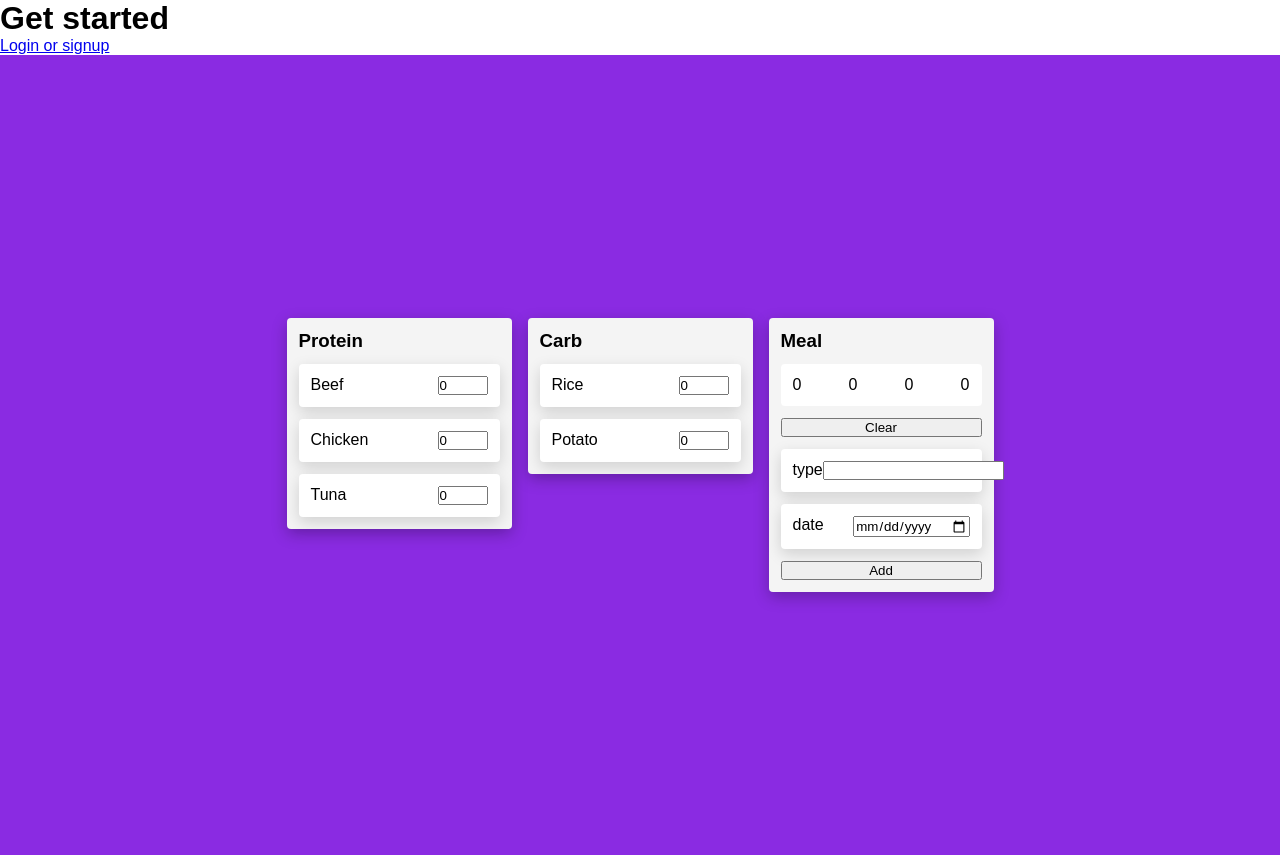
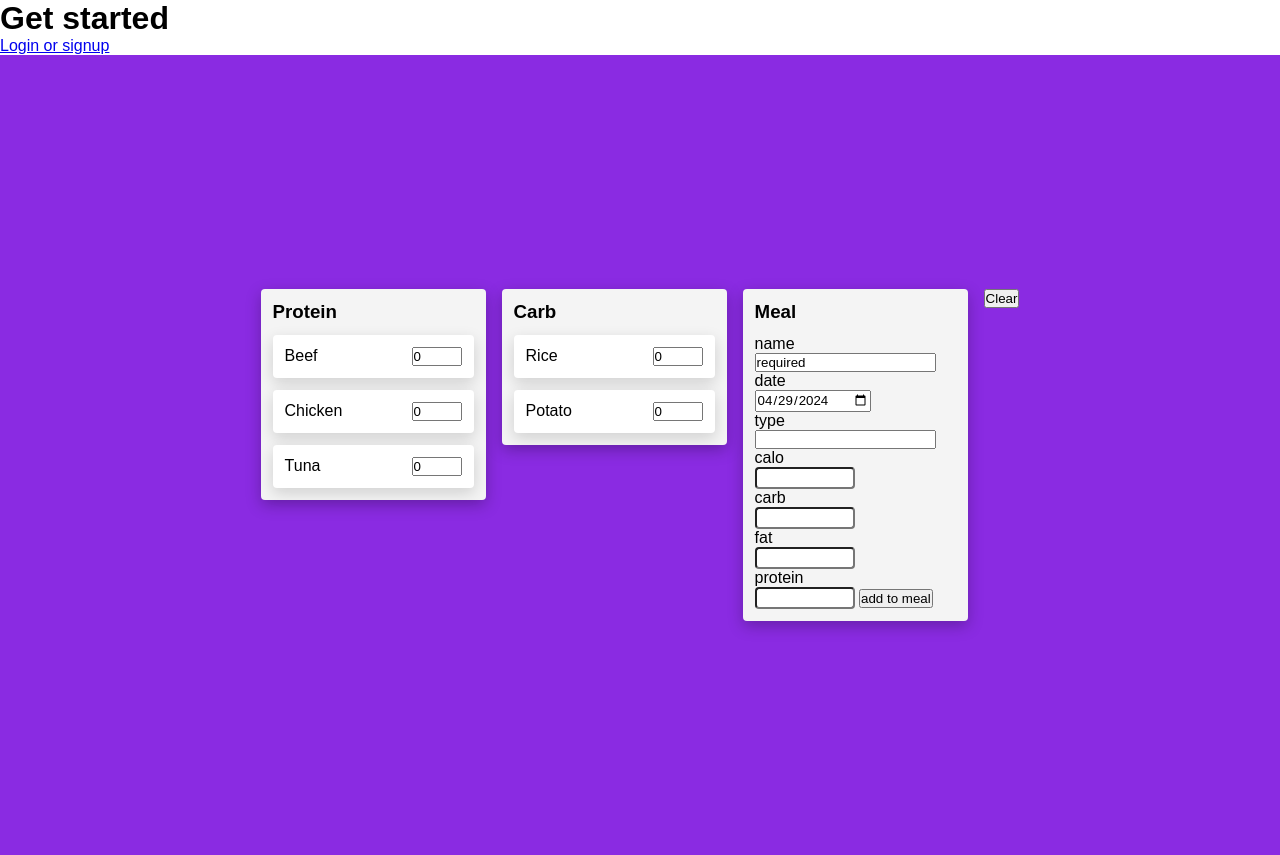
Before and after one commit to trungpham214/calotracker, a Django app: page / in a window 1280 px wide. Run offline with Django 4.2, Linux system fonts and the light colour scheme; data comes from the database, SQL or seed files in the repository.

Commit message:
implement: add meal to database

```diff
--- a/app/static/css/home.css
+++ /dev/null
@@ -1,3 +0,0 @@
-body {
-    background-color: blueviolet;
-}
--- a/static/css/home.css
+++ b/static/css/home.css
@@ -82,7 +82,8 @@
 
 .display-box {
     display: flex;
-    justify-content: space-between;
+    align-items: flex-start;
+    justify-content: start;
 
     background-color: white;
 
@@ -90,3 +91,7 @@
     border-radius: 4px;
 
 }
+
+.sum {
+    width: 100px;
+}
--- /dev/null
+++ b/static/js/addmeal.js
@@ -0,0 +1,21 @@
+$(document).on('submit','#meal-form', function(e){
+    // e.preventDefault();
+
+    $.ajax({
+        type:'POST',
+        url:'/send',
+        data: {
+            user:$('#username').val(),
+            date:$('#date').val(),
+            type:$('#type').val(),
+            calo:$('#sum-calo').val(),
+            carb:$('#sum-carb').val(),
+            fat:$('#sum-fat').val(),
+            protein:$('#sum-protein').val(),
+            csrfmiddlewaretoken:$('input[name=csrfmiddlewaretoken]').val(),
+        },
+        success: function(data) {
+            alert(data)
+        }
+    });
+});
--- a/static/js/calculator.js
+++ /dev/null
@@ -1,17 +0,0 @@
-
-const cal = document.getElementById("cal");
-const clr = document.getElementById("clr");
-const sums = document.querySelectorAll(".sum")
-
-clr.addEventListener("click", (e) => {
-    let ingres = document.querySelectorAll(".ingre.in-meal");
-
-    ingres.forEach((ingre) => {
-        ingre.parentNode.removeChild(ingre);
-    });
-
-    sums.forEach((sum) => {
-        sum.innerHTML = 0;
-    });
-
-});
--- a/static/js/home.js
+++ b/static/js/home.js
@@ -1,15 +1,21 @@
 const ingres = document.querySelectorAll(".ingre");
 const meal_zone = document.querySelectorAll("#meal-lane");
-let existingClone = false;
 
 const displaycalo = document.getElementById("sum-calo");
 const displaycarb = document.getElementById("sum-carb");
 const displayfat = document.getElementById("sum-fat");
 const displayprotein = document.getElementById("sum-protein");
 
+let existingClone = false;
+
 let ingre_in_meal = [];
+let inputs = document.querySelectorAll(".input");
 
-let inputs = document.querySelectorAll(".input");
+//set date
+date = new Date();
+date = date.toISOString().substring(0,10);
+document.getElementById("date").value=date;
+
 
 ingres.forEach((ingre) => {
     ingre.addEventListener("dragstart", () => {
@@ -65,8 +71,25 @@
 }
 
 function display(calo, carb, fat, protein) {
-    displaycalo.innerHTML = calo;
-    displaycarb.innerHTML = carb;
-    displayfat.innerHTML = fat;
-    displayprotein.innerHTML = protein;
+    let date = new Date()
+    displaycalo.setAttribute('value', calo);
+    displaycarb.value = carb;
+    displayfat.value = fat;
+    displayprotein.value = protein;
 }
+
+//clear button
+const clr = document.getElementById("clr");
+const sums = document.querySelectorAll(".sum")
+
+clr.addEventListener("click", clear);
+
+function clear() {
+    let ingres = document.querySelectorAll(".ingre.in-meal");
+
+    ingres.forEach((ingre) => {
+        ingre.parentNode.removeChild(ingre);
+    });
+
+    ingre_in_meal = [];
+}
--- a/templates/home.html
+++ b/templates/home.html
@@ -9,6 +9,9 @@
 
     <script src="{% static 'js/home.js' %}" defer></script>
     <script src="{% static 'js/calculator.js' %}" defer></script>
+    <script src="{% static 'js/addmeal.js' %}" defer></script>
+
+    <script src="https://ajax.googleapis.com/ajax/libs/jquery/3.7.1/jquery.min.js"></script>
 
     <title>Tracker</title>
 </head>
@@ -21,7 +24,6 @@
         <h1>Get started</h1>
         <a href="login">Login or signup</a>
         {% endif %}
-
     </div>
     <div class="container">
         <div class="lanes">
@@ -59,33 +61,34 @@
 
             <div class="swim-lane" id="meal-lane">
                 <h3>Meal</h3>
-                <div class="display-box">
-                    <p class="sum" id="sum-calo">0</p>
-                    <p class="sum" id="sum-carb">0</p>
-                    <p class="sum" id="sum-fat">0</p>
-                    <p class="sum" id="sum-protein">0</p>
-                </div>
-
-                <button type="submit" id="clr">Clear</button>
-                <div class="ingre">
+                <form id="meal-form">
+                    {% csrf_token %}
+                    <p>name</p>
+                    <input type="text" name="username" id="username" value={{user.username}} required>
+                    <p>date</p>
+                    <input type="date" id="date" required/>
                     <p>type</p>
-                    <input list="browsers">
+                    <input type="text" list="browsers" id="type" required>
                     <datalist id="browsers">
                         <option value="Breakfast">
                         <option value="Lunch">
                         <option value="Dinner">
                         <option value="Snack">
                     </datalist>
-                </div>
-                <div class="ingre">
-                    <p>date</p>
-                    <input type="date" id="date" name="meal-date"/>
-                </div>
+                    <p>calo</p>
+                    <input class="sum" id="sum-calo" required></input>
+                    <p>carb</p>
+                    <input class="sum" id="sum-carb" required></input>
+                    <p>fat</p>
+                    <input class="sum" id="sum-fat" required></input>
+                    <p>protein</p>
+                    <input class="sum" id="sum-protein" required></input>
+                    <input type="submit" id="add" value="add to meal"></input>
+                </from>
+            </div>
+            <button type="button" id="clr">Clear</button>
 
-                <button type="submit" id="add">Add</button>
-            </div>
         </div>
     </div>
-
 </body>
 </html>
--- a/tracker/admin.py
+++ b/tracker/admin.py
@@ -1,5 +1,6 @@
 from django.contrib import admin
-from .models import Ingredient
+from .models import Ingredient, Meal
 
 # Register your models here.
 admin.site.register(Ingredient)
+admin.site.register(Meal)
--- a/tracker/models.py
+++ b/tracker/models.py
@@ -1,4 +1,5 @@
 from django.db import models
+from datetime import datetime
 
 # Create your models here.
 class Ingredient(models.Model):
@@ -9,7 +10,10 @@
     fat = models.IntegerField(null=True, blank=True)
     protein = models.IntegerField(null=True, blank=True)
 
-class Meal:
+class Meal(models.Model):
+    user = models.CharField(max_length=100, blank=True)
+    date = models.DateField(default=datetime.now)
+    type = models.CharField(max_length=100, blank=True)
     calo = models.IntegerField(null=True, blank=True)
     carb = models.IntegerField(null=True, blank=True)
     fat = models.IntegerField(null=True, blank=True)
--- a/tracker/urls.py
+++ b/tracker/urls.py
@@ -6,5 +6,7 @@
     path('', views.home, name='home'),
     path('register', views.register, name='register'),
     path('login', views.login, name='login'),
-    path('logout', views.logout, name='logout')
+    path('logout', views.logout, name='logout'),
+    path('send', views.send, name='send'),
+
 ]
--- a/tracker/views.py
+++ b/tracker/views.py
@@ -1,5 +1,6 @@
 from django.shortcuts import render, redirect
-from .models import Ingredient
+from .models import Ingredient, Meal
+from django.http import HttpResponse
 
 from django.contrib.auth.models import User, auth
 from django.contrib import messages
@@ -46,3 +47,24 @@
 def logout(request):
     auth.logout(request)
     return redirect('/')
+
+def send(request):
+    user = request.POST['user']
+    date = request.POST['date']
+    type = request.POST['type']
+    calo = request.POST['calo']
+    carb = request.POST['carb']
+    fat = request.POST['fat']
+    protein = request.POST['protein']
+
+    new_meal = Meal.objects.create(
+        user=user,
+        date=date,
+        type=type,
+        calo=calo,
+        carb=carb,
+        fat=fat,
+        protein=protein
+    )
+    new_meal.save()
+    return HttpResponse(f'You added {calo} calories meal')
```
Also changed, not shown: app/settings.py (+9 -1 lines), app/static/js/home.js (deleted), db.sqlite3, tracker/migrations/0004_meal.py (added), tracker/migrations/0005_meal_type_alter_meal_date_alter_meal_user.py (added), web/tracker.db (deleted), 1 other file.
